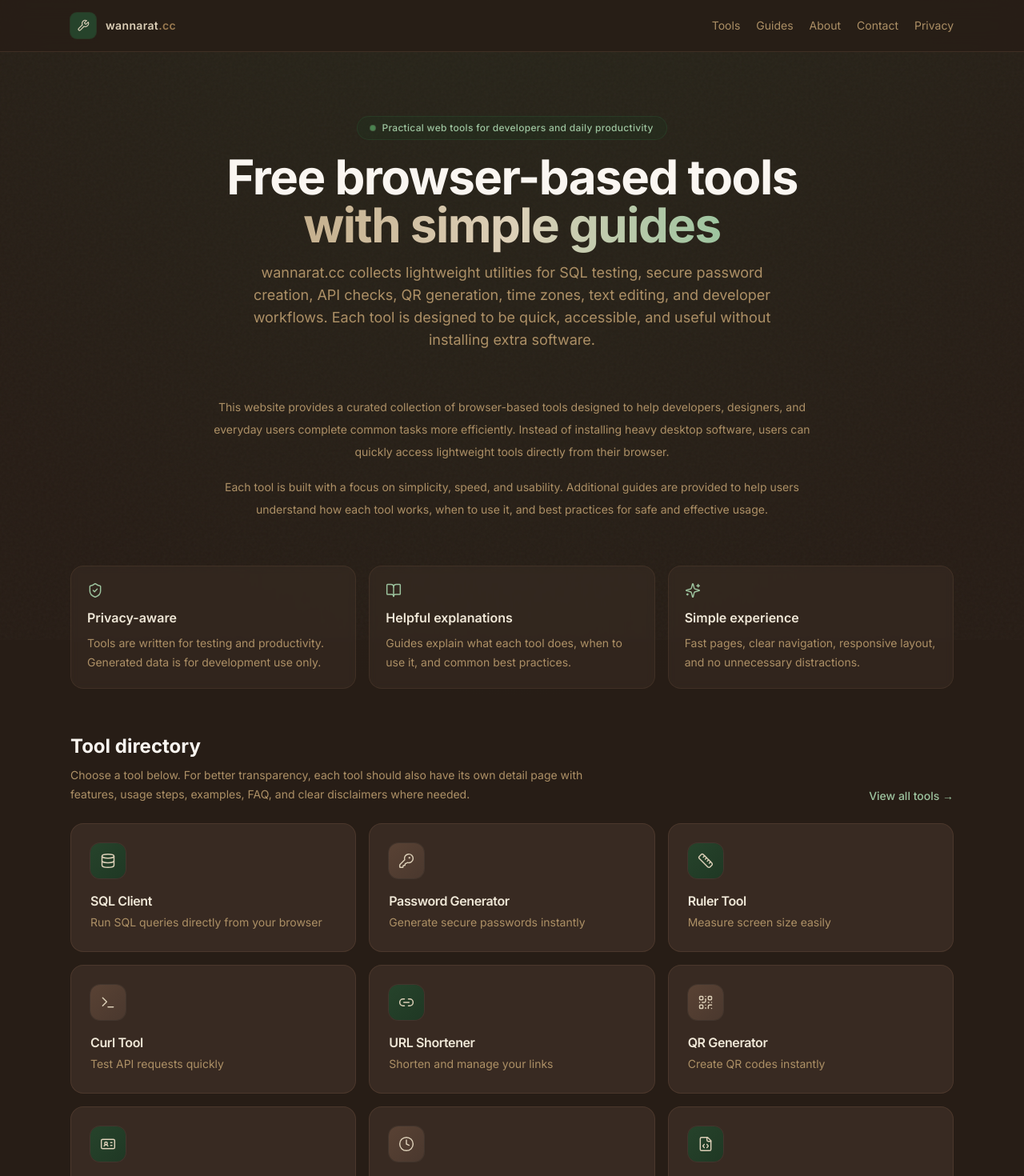
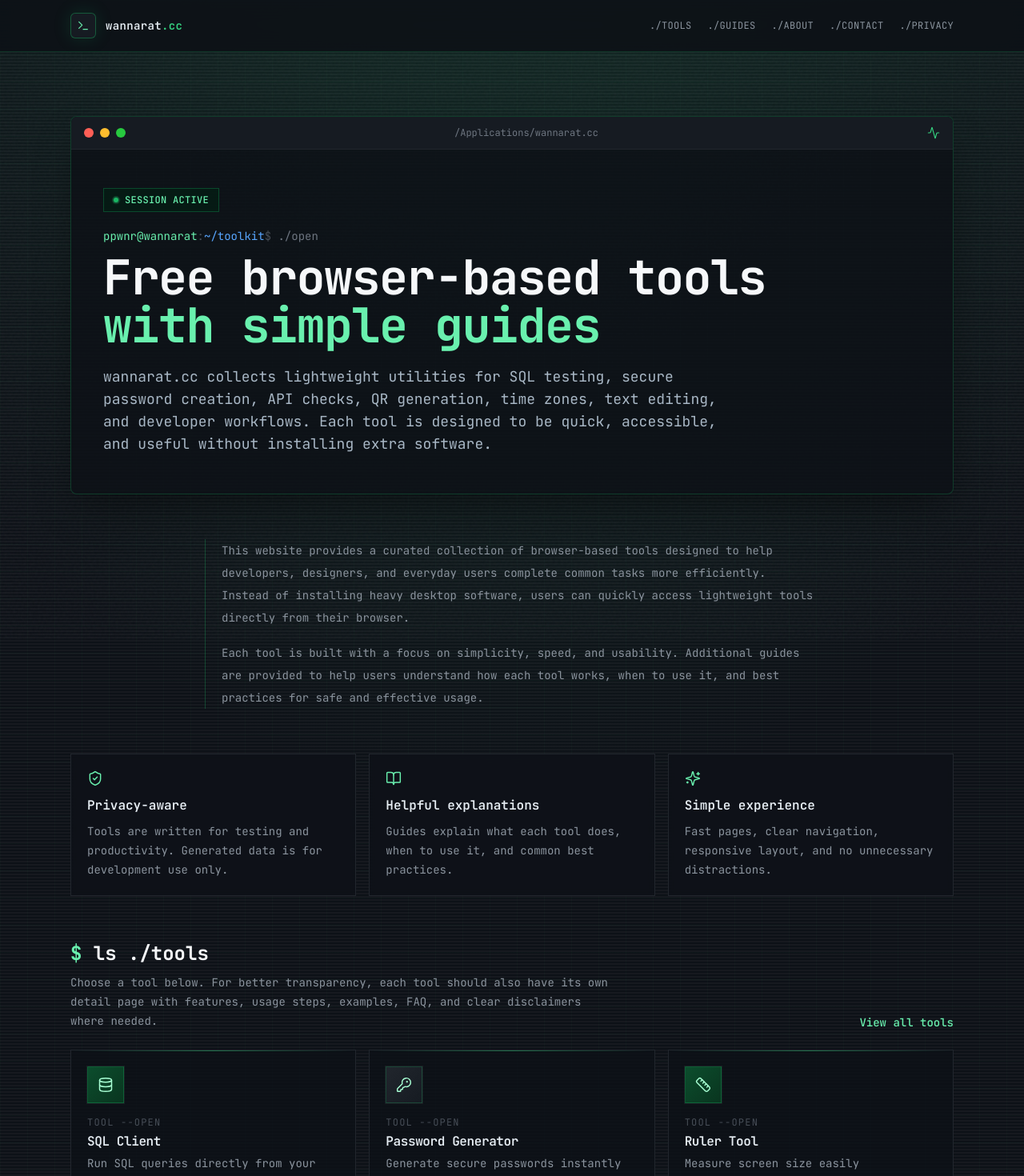
Before and after one commit to ppwnr88/landing_page, a React (Vite) app: page / in a window 1280 px wide. Shown: the top 1470 px of the page at 80% size. Built offline with nearby package versions, Linux system fonts and the light colour scheme.

Commit message:
Apply iTerm-inspired site theme

```diff
--- a/index.html
+++ b/index.html
@@ -16,7 +16,7 @@
     <link rel="preconnect" href="https://fonts.googleapis.com" />
     <link rel="preconnect" href="https://fonts.gstatic.com" crossorigin />
     <link
-      href="https://fonts.googleapis.com/css2?family=Inter:wght@300;400;500;600;700&display=swap"
+      href="https://fonts.googleapis.com/css2?family=JetBrains+Mono:wght@300;400;500;600;700&display=swap"
       rel="stylesheet"
     />
 
--- a/src/App.tsx
+++ b/src/App.tsx
@@ -1,5 +1,5 @@
 import { Helmet } from 'react-helmet-async'
-import { Wrench, ShieldCheck, BookOpen, Mail, Sparkles } from 'lucide-react'
+import { ShieldCheck, BookOpen, Mail, Sparkles, Terminal, Activity } from 'lucide-react'
 import { tools } from './data/tools'
 import { ToolCard } from './components/ToolCard'
 
@@ -41,7 +41,7 @@ const faqs = [
 
 export default function App() {
   return (
-    <div className="flex min-h-screen flex-col">
+    <div className="flex min-h-screen flex-col terminal-scanline">
       <Helmet>
         <title>wannarat.cc - Free Online Tools for Developers</title>
         <meta
@@ -57,56 +57,73 @@ export default function App() {
         }}
       />
 
-      <header className="relative border-b border-earth-800/50 bg-earth-950/80 backdrop-blur-md">
+      <header className="relative border-b border-forest-500/20 bg-earth-950/90 backdrop-blur-md">
         <div className="mx-auto flex max-w-6xl items-center justify-between gap-4 px-6 py-4">
           <a href="/" className="flex items-center gap-3" aria-label="wannarat.cc home">
-            <div className="flex h-8 w-8 items-center justify-center rounded-lg bg-forest-800 ring-1 ring-forest-700/50">
-              <Wrench className="h-4 w-4 text-earth-200" strokeWidth={1.75} />
+            <div className="flex h-8 w-8 items-center justify-center rounded-md border border-forest-500/40 bg-earth-900 text-forest-300 shadow-[0_0_22px_rgba(25,183,99,0.16)]">
+              <Terminal className="h-4 w-4" strokeWidth={1.75} />
             </div>
-            <span className="text-sm font-semibold tracking-wide text-earth-200">
-              wannarat<span className="text-earth-500">.cc</span>
+            <span className="text-sm font-semibold tracking-wide text-earth-100">
+              wannarat<span className="text-forest-400">.cc</span>
             </span>
           </a>
 
           <nav
-            className="hidden items-center gap-5 text-sm text-earth-400 md:flex"
+            className="hidden items-center gap-5 text-xs uppercase tracking-wide text-earth-400 md:flex"
             aria-label="Main navigation"
           >
-            <a className="transition hover:text-earth-100" href="#tools">Tools</a>
-            <a className="transition hover:text-earth-100" href="/blog">Guides</a>
-            <a className="transition hover:text-earth-100" href="/about">About</a>
-            <a className="transition hover:text-earth-100" href="/contact">Contact</a>
-            <a className="transition hover:text-earth-100" href="/privacy-policy">Privacy</a>
+            <a className="transition hover:text-forest-300" href="#tools">./tools</a>
+            <a className="transition hover:text-forest-300" href="/blog">./guides</a>
+            <a className="transition hover:text-forest-300" href="/about">./about</a>
+            <a className="transition hover:text-forest-300" href="/contact">./contact</a>
+            <a className="transition hover:text-forest-300" href="/privacy-policy">./privacy</a>
           </nav>
         </div>
       </header>
 
       <main className="relative mx-auto w-full max-w-6xl flex-1 px-6 py-14 md:py-20">
-        <section className="mb-14 animate-fade-in text-center">
-          <div className="mb-4 inline-flex items-center gap-2 rounded-full border border-forest-700/40 bg-forest-900/30 px-4 py-1.5 text-xs font-medium tracking-wide text-forest-300">
+        <section className="mb-14 animate-fade-in overflow-hidden rounded-lg border border-forest-500/25 bg-earth-950/85 shadow-2xl shadow-black/40">
+          <div className="flex items-center justify-between border-b border-earth-800 bg-earth-900 px-4 py-3">
+            <div className="flex items-center gap-2">
+              <span className="h-3 w-3 rounded-full bg-[#ff5f56]" />
+              <span className="h-3 w-3 rounded-full bg-[#ffbd2e]" />
+              <span className="h-3 w-3 rounded-full bg-[#27c93f]" />
+            </div>
+            <div className="hidden text-xs text-earth-500 sm:block">/Applications/wannarat.cc</div>
+            <Activity className="h-4 w-4 text-forest-400" strokeWidth={1.75} />
+          </div>
+
+          <div className="px-5 py-8 md:px-10 md:py-12">
+            <div className="mb-5 inline-flex items-center gap-2 border border-forest-500/30 bg-forest-950/70 px-3 py-1.5 text-xs font-medium tracking-wide text-forest-300">
               <span className="relative flex h-1.5 w-1.5">
                 <span className="absolute inline-flex h-full w-full animate-ping rounded-full bg-forest-400 opacity-75" />
                 <span className="relative inline-flex h-1.5 w-1.5 rounded-full bg-forest-500" />
               </span>
-            Practical web tools for developers and daily productivity
+              SESSION ACTIVE
             </div>
 
-          <h1 className="mb-4 text-4xl font-bold tracking-tight text-earth-50 md:text-5xl lg:text-6xl">
+            <p className="mb-3 text-sm text-earth-500">
+              <span className="text-forest-300">ppwnr@wannarat</span>
+              <span className="text-earth-600">:</span>
+              <span className="text-[#58a6ff]">~/toolkit</span>
+              <span className="text-earth-600">$</span> ./open
+            </p>
+
+            <h1 className="max-w-4xl text-4xl font-bold tracking-tight text-earth-50 md:text-5xl lg:text-6xl">
               Free browser-based tools
               <br />
-            <span className="bg-gradient-to-r from-earth-300 via-earth-200 to-forest-300 bg-clip-text text-transparent">
-              with simple guides
-            </span>
+              <span className="text-forest-300">with simple guides</span>
             </h1>
 
-          <p className="mx-auto max-w-2xl text-base leading-relaxed text-earth-400 md:text-lg">
+            <p className="mt-5 max-w-3xl text-base leading-relaxed text-earth-300 md:text-lg">
               wannarat.cc collects lightweight utilities for SQL testing, secure password creation,
               API checks, QR generation, time zones, text editing, and developer workflows.
               Each tool is designed to be quick, accessible, and useful without installing extra software.
             </p>
+          </div>
         </section>
 
-        <section className="mx-auto mb-14 max-w-3xl text-center text-sm leading-7 text-earth-400">
+        <section className="mx-auto mb-14 max-w-3xl border-l border-forest-500/30 pl-5 text-sm leading-7 text-earth-400">
           <p className="mb-4">
             This website provides a curated collection of browser-based tools designed to help
             developers, designers, and everyday users complete common tasks more efficiently.
@@ -140,7 +157,7 @@ export default function App() {
           ].map(({ icon: Icon, title, text }) => (
             <article
               key={title}
-              className="rounded-2xl border border-earth-800/40 bg-earth-900/30 p-5 backdrop-blur-sm"
+              className="border border-earth-800 bg-earth-950/70 p-5 backdrop-blur-sm"
             >
               <Icon className="mb-3 h-5 w-5 text-forest-300" strokeWidth={1.75} />
               <h2 className="mb-2 text-base font-semibold text-earth-100">{title}</h2>
@@ -152,14 +169,16 @@ export default function App() {
         <section id="tools" className="scroll-mt-24">
           <div className="mb-6 flex flex-col gap-2 md:flex-row md:items-end md:justify-between">
             <div>
-              <h2 className="text-2xl font-bold text-earth-50">Tool directory</h2>
+              <h2 className="text-2xl font-bold text-earth-50">
+                <span className="text-forest-300">$</span> ls ./tools
+              </h2>
               <p className="mt-2 max-w-2xl text-sm leading-6 text-earth-400">
                 Choose a tool below. For better transparency, each tool should also have its own detail page
                 with features, usage steps, examples, FAQ, and clear disclaimers where needed.
               </p>
             </div>
             <a href="/tools" className="text-sm font-medium text-forest-300 hover:text-forest-200">
-              View all tools →
+              View all tools
             </a>
           </div>
 
@@ -179,7 +198,9 @@ export default function App() {
         <section id="guides" className="mt-16 scroll-mt-24">
           <div className="mb-6 flex flex-col gap-2 md:flex-row md:items-end md:justify-between">
             <div>
-              <h2 className="text-2xl font-bold text-earth-50">Latest guides</h2>
+              <h2 className="text-2xl font-bold text-earth-50">
+                <span className="text-forest-300">$</span> cat ./guides/latest
+              </h2>
               <p className="mt-2 max-w-2xl text-sm leading-6 text-earth-400">
                 These guides explain how to use tools effectively. You can also explore the full{' '}
                 <a href="/tools" className="text-forest-300 hover:underline">
@@ -193,7 +214,7 @@ export default function App() {
             </div>
 
             <a href="/blog" className="text-sm font-medium text-forest-300 hover:text-forest-200">
-              View all guides →
+              View all guides
             </a>
           </div>
 
@@ -201,7 +222,7 @@ export default function App() {
             {guides.map((guide) => (
               <article
                 key={guide.href}
-                className="rounded-2xl border border-earth-800/40 bg-earth-900/30 p-5 backdrop-blur-sm"
+                className="border border-earth-800 bg-earth-950/70 p-5 backdrop-blur-sm transition hover:border-forest-500/40"
               >
                 <h3 className="mb-2 text-base font-semibold text-earth-100">
                   <a href={guide.href} className="hover:text-forest-300">
@@ -213,14 +234,14 @@ export default function App() {
                   href={guide.href}
                   className="text-sm font-medium text-forest-300 hover:text-forest-200"
                 >
-                  Read guide →
+                  Read guide
                 </a>
               </article>
             ))}
           </div>
         </section>
 
-        <section className="mt-16 grid gap-6 rounded-2xl border border-earth-800/40 bg-earth-900/30 p-6 backdrop-blur-sm lg:grid-cols-[0.9fr_1.1fr]">
+        <section className="mt-16 grid gap-6 border border-earth-800 bg-earth-950/70 p-6 backdrop-blur-sm lg:grid-cols-[0.9fr_1.1fr]">
           <div>
             <h2 className="text-2xl font-bold text-earth-50">About wannarat.cc</h2>
             <p className="mt-3 text-sm leading-6 text-earth-400">
@@ -258,7 +279,7 @@ export default function App() {
           </p>
         </section>
 
-        <div className="mt-16 grid grid-cols-3 gap-4 rounded-2xl border border-earth-800/40 bg-earth-900/30 p-6 text-center backdrop-blur-sm">
+        <div className="mt-16 grid grid-cols-3 gap-4 border border-forest-500/25 bg-earth-950/80 p-6 text-center backdrop-blur-sm">
           {[
             { label: 'Tools', value: String(tools.length) },
             { label: 'Guides planned', value: '10+' },
--- a/src/components/ToolCard.tsx
+++ b/src/components/ToolCard.tsx
@@ -40,35 +40,34 @@ export function ToolCard({ tool, index }: ToolCardProps) {
       href={tool.url}
       target="_blank"
       rel="noopener noreferrer"
-      className="group relative flex flex-col gap-4 rounded-2xl border border-earth-800/60 bg-earth-900/50 p-6 backdrop-blur-sm transition-all duration-300 hover:-translate-y-1 hover:border-earth-600/60 card-glow focus-visible:outline-none focus-visible:ring-2 focus-visible:ring-forest-500"
+      className="card-glow group relative flex min-h-[188px] flex-col gap-4 border border-earth-800 bg-earth-950/75 p-5 backdrop-blur-sm transition-all duration-300 hover:-translate-y-1 hover:border-forest-500/50 focus-visible:outline-none focus-visible:ring-2 focus-visible:ring-forest-500"
       style={{ animationDelay: `${index * 80}ms` }}
       aria-label={`Open ${tool.title}`}
     >
-      {/* Icon container */}
+      <div className="absolute left-0 top-0 h-px w-full bg-gradient-to-r from-forest-500/0 via-forest-400/50 to-forest-500/0" />
+
       <div
-        className={`inline-flex w-fit items-center justify-center rounded-xl bg-gradient-to-br ${tool.accent} p-3 ring-1 ring-white/5 transition-transform duration-300 group-hover:scale-110`}
+        className={`inline-flex w-fit items-center justify-center border border-forest-500/25 bg-gradient-to-br ${tool.accent} p-3 ring-1 ring-white/5 transition-transform duration-300 group-hover:scale-110`}
       >
-        <Icon className="h-5 w-5 text-earth-200" strokeWidth={1.75} />
+        <Icon className="h-5 w-5 text-forest-200" strokeWidth={1.75} />
       </div>
 
-      {/* Text */}
       <div className="flex flex-col gap-1">
-        <h3 className="text-base font-semibold tracking-tight text-earth-100 group-hover:text-white transition-colors duration-200">
+        <p className="text-xs uppercase tracking-widest text-earth-600">tool --open</p>
+        <h3 className="text-base font-semibold tracking-tight text-earth-100 transition-colors duration-200 group-hover:text-white">
           {tool.title}
         </h3>
-        <p className="text-sm leading-relaxed text-earth-400 group-hover:text-earth-300 transition-colors duration-200">
+        <p className="text-sm leading-relaxed text-earth-400 transition-colors duration-200 group-hover:text-earth-300">
           {tool.description}
         </p>
       </div>
 
-      {/* Arrow indicator */}
       <ArrowUpRight
-        className="absolute right-5 top-5 h-4 w-4 text-earth-600 opacity-0 transition-all duration-200 group-hover:translate-x-0.5 group-hover:-translate-y-0.5 group-hover:opacity-100 group-hover:text-earth-300"
+        className="absolute right-5 top-5 h-4 w-4 text-earth-600 opacity-0 transition-all duration-200 group-hover:translate-x-0.5 group-hover:-translate-y-0.5 group-hover:opacity-100 group-hover:text-forest-300"
         strokeWidth={2}
       />
 
-      {/* Subtle gradient overlay on hover */}
-      <div className="pointer-events-none absolute inset-0 rounded-2xl bg-gradient-to-br from-forest-900/0 to-forest-900/0 transition-all duration-300 group-hover:from-forest-900/10 group-hover:to-transparent" />
+      <div className="pointer-events-none absolute inset-0 bg-gradient-to-br from-forest-900/0 to-forest-900/0 transition-all duration-300 group-hover:from-forest-900/10 group-hover:to-transparent" />
     </a>
   )
 }
--- a/src/index.css
+++ b/src/index.css
@@ -14,8 +14,15 @@
   body {
     @apply bg-earth-950 text-earth-100 font-sans antialiased;
     background-image:
-      radial-gradient(ellipse 80% 50% at 50% -20%, rgba(45, 84, 52, 0.25), transparent),
-      radial-gradient(ellipse 60% 40% at 80% 100%, rgba(88, 66, 52, 0.2), transparent);
+      linear-gradient(rgba(53, 208, 127, 0.035) 1px, transparent 1px),
+      linear-gradient(90deg, rgba(53, 208, 127, 0.025) 1px, transparent 1px),
+      radial-gradient(ellipse 80% 50% at 50% -20%, rgba(53, 208, 127, 0.18), transparent),
+      radial-gradient(ellipse 60% 40% at 85% 100%, rgba(31, 111, 235, 0.12), transparent);
+    background-size:
+      34px 34px,
+      34px 34px,
+      auto,
+      auto;
     min-height: 100vh;
   }
 }
@@ -23,8 +30,13 @@
 @layer utilities {
   .card-glow:hover {
     box-shadow:
-      0 0 0 1px rgba(197, 176, 142, 0.15),
-      0 8px 32px rgba(0, 0, 0, 0.4),
-      0 2px 8px rgba(45, 84, 52, 0.15);
+      0 0 0 1px rgba(105, 240, 174, 0.22),
+      0 18px 48px rgba(0, 0, 0, 0.38),
+      0 0 28px rgba(25, 183, 99, 0.12);
+  }
+
+  .terminal-scanline {
+    background-image: linear-gradient(rgba(255, 255, 255, 0.035) 50%, transparent 50%);
+    background-size: 100% 4px;
   }
 }
--- a/tailwind.config.js
+++ b/tailwind.config.js
@@ -8,34 +8,35 @@ export default {
     extend: {
       colors: {
         earth: {
-          50:  '#faf6f1',
-          100: '#f0e8d8',
-          200: '#ddd0b8',
-          300: '#c5b08e',
-          400: '#ad9066',
-          500: '#9a7a50',
-          600: '#836444',
-          700: '#6b503b',
-          800: '#594234',
-          900: '#4a382e',
-          950: '#271d16',
+          50:  '#f6f8fa',
+          100: '#e6edf3',
+          200: '#c9d1d9',
+          300: '#a9b8c6',
+          400: '#8b949e',
+          500: '#6e7681',
+          600: '#484f58',
+          700: '#30363d',
+          800: '#21262d',
+          900: '#161b22',
+          950: '#0d1117',
         },
         forest: {
-          50:  '#f3f8f3',
-          100: '#e3efe3',
-          200: '#c7dec8',
-          300: '#9dc49f',
-          400: '#6da371',
-          500: '#4a8450',
-          600: '#386940',
-          700: '#2d5434',
-          800: '#26432b',
-          900: '#1f3824',
-          950: '#0f1f13',
+          50:  '#ecfff5',
+          100: '#d2ffe8',
+          200: '#a8ffd4',
+          300: '#69f0ae',
+          400: '#35d07f',
+          500: '#19b763',
+          600: '#0f8f4a',
+          700: '#0d6b3a',
+          800: '#0c4d2d',
+          900: '#09351f',
+          950: '#041f13',
         },
       },
       fontFamily: {
-        sans: ['Inter', 'system-ui', 'sans-serif'],
+        sans: ['"JetBrains Mono"', 'ui-monospace', 'SFMono-Regular', 'Menlo', 'monospace'],
+        mono: ['"JetBrains Mono"', 'ui-monospace', 'SFMono-Regular', 'Menlo', 'monospace'],
       },
       animation: {
         'fade-in': 'fadeIn 0.6s ease-out forwards',
```
Also changed, not shown: public/favicon.svg. Lines whose indentation alone changed are shown as unchanged.
